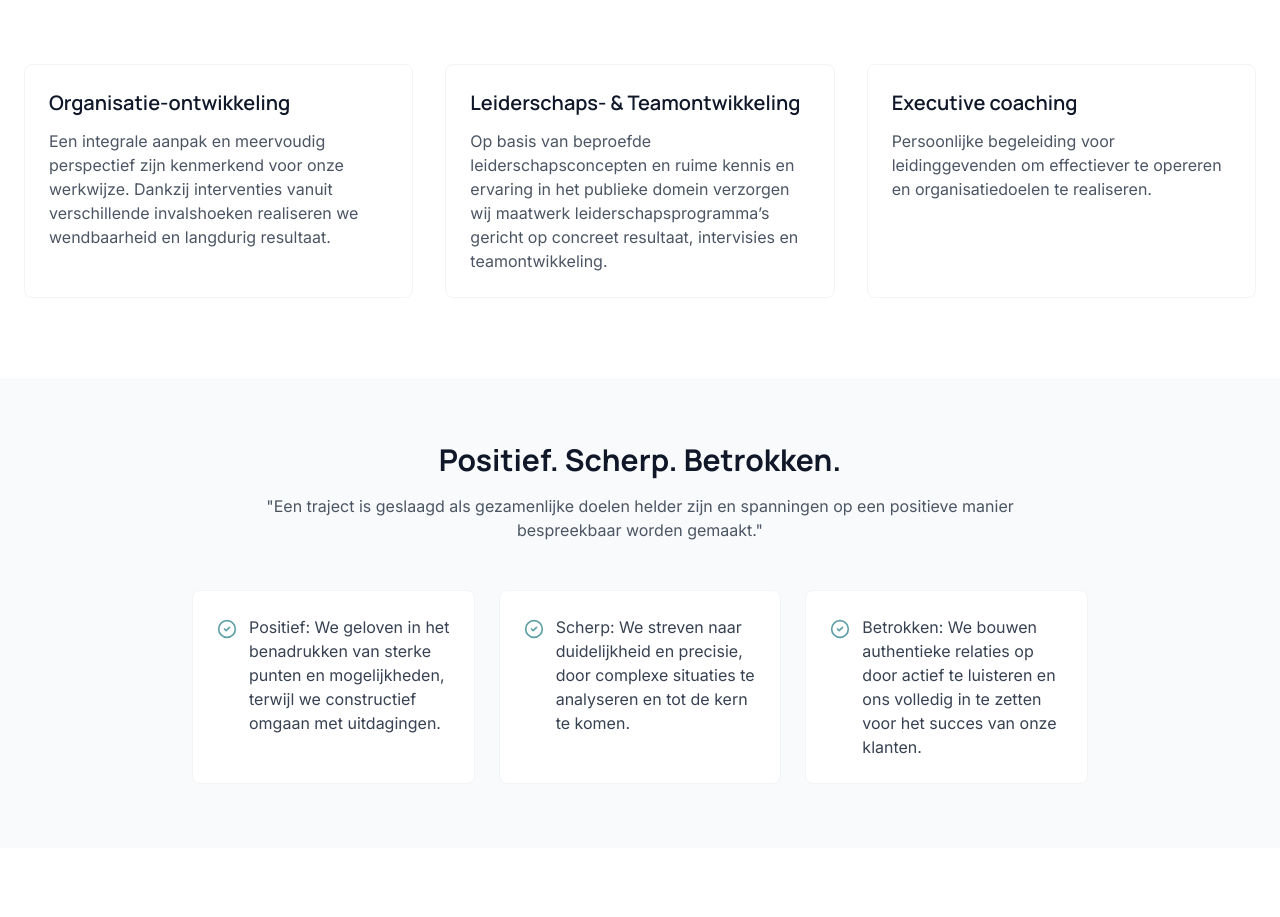
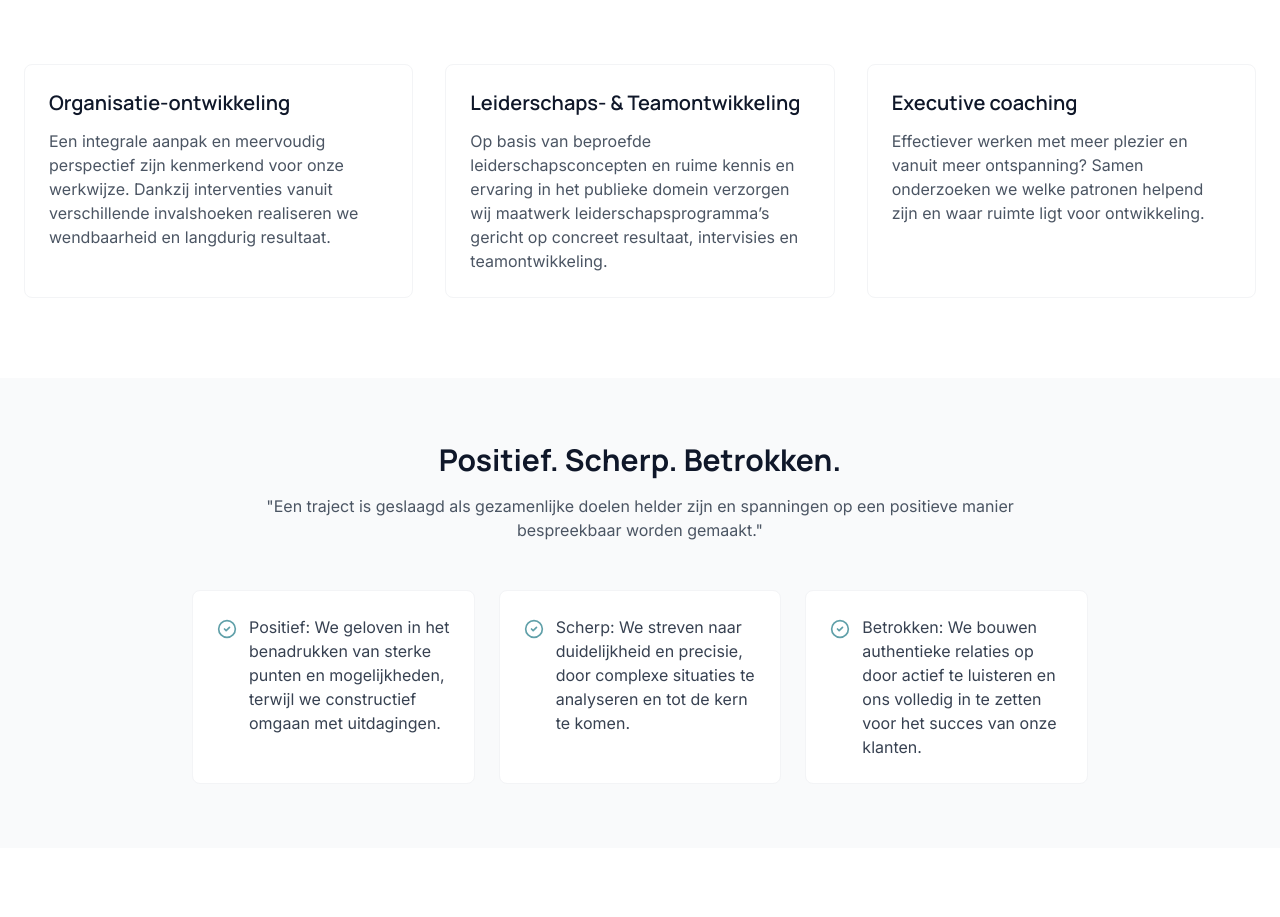
Before and after one commit to dimamsterdam/dim-amsterdam, a React (Vite) app: page / in a window 1280 px wide. Shown: the part 1463-2380 px from the top of the page. Built offline with nearby package versions, Linux system fonts and the light colour scheme.

Commit message:
Visual edit in Lovable
Edited UI in Lovable

```diff
--- a/src/pages/variants/MinimalistVariant.tsx
+++ b/src/pages/variants/MinimalistVariant.tsx
@@ -115,7 +115,7 @@ const MinimalistVariant = () => {
 
               <AnimatedSection className="p-6 border border-gray-100 rounded-lg hover:border-primary/20 transition-all duration-300 hover:shadow-sm" animation="fade-in" delay={0.3}>
                 <h3 className="text-xl font-display font-semibold mb-3">Executive coaching</h3>
-                <p className="text-gray-600">Persoonlijke begeleiding voor leidinggevenden om effectiever te opereren en organisatiedoelen te realiseren.</p>
+                <p className="text-gray-600">Effectiever werken met meer plezier en vanuit meer ontspanning? Samen onderzoeken we welke patronen helpend zijn en waar ruimte ligt voor ontwikkeling.</p>
               </AnimatedSection>
             </div>
           </div>
```
